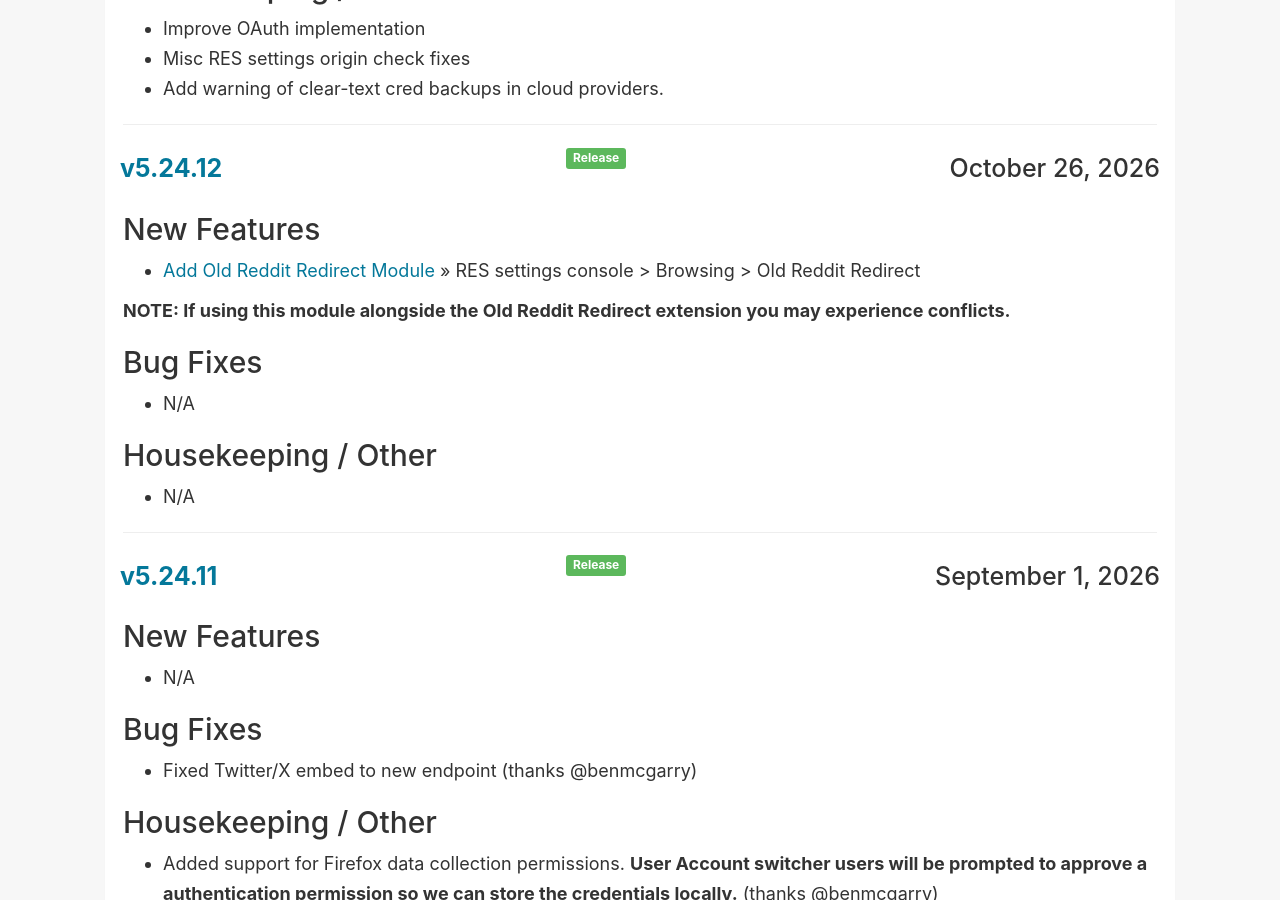
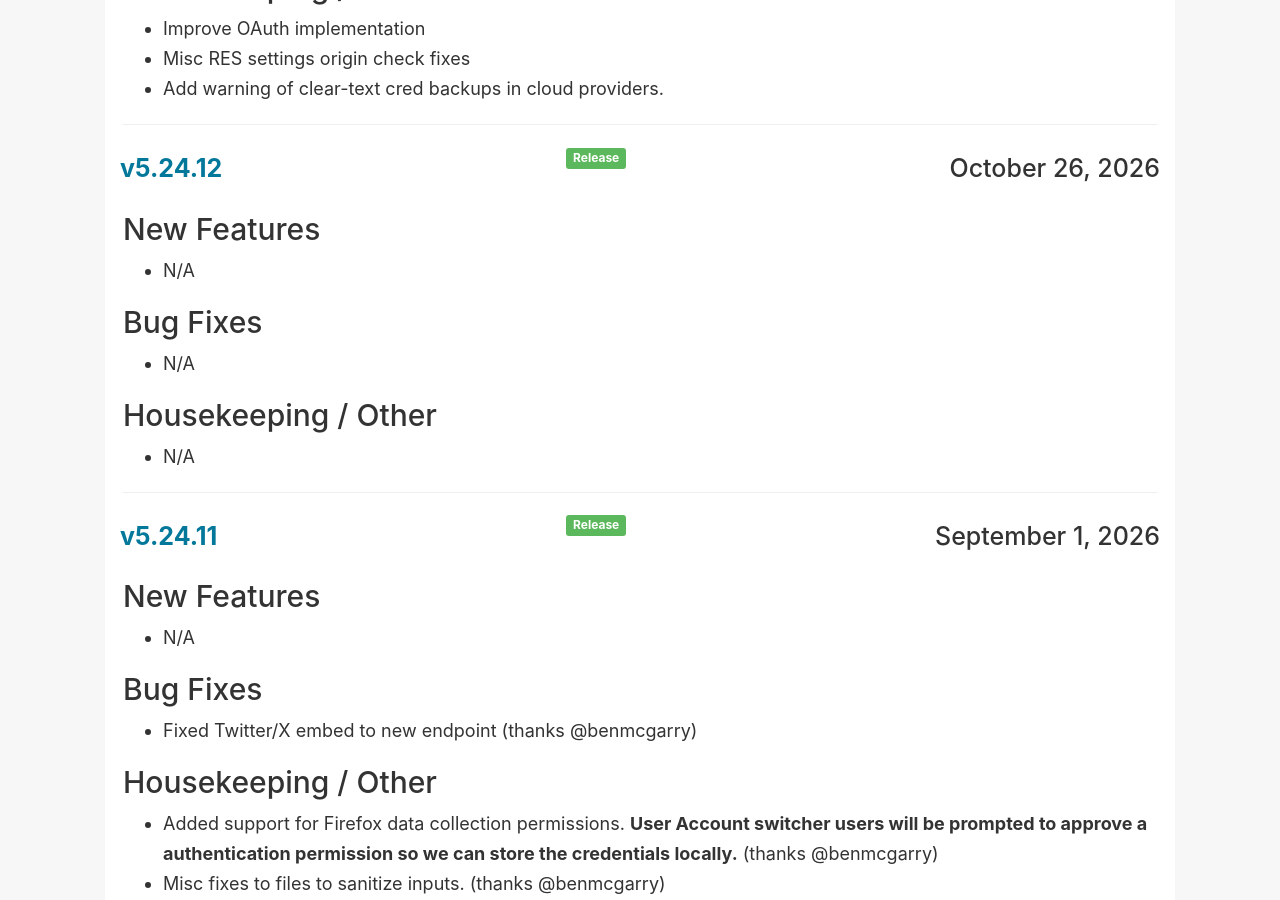
Before and after one commit to Reddit-Enhancement-Suite/Reddit-Enhancement-Suite.github.io, a Jekyll site: the page built from releases.html, in a window 1280 px wide and 900 px high, scrolled down 638 px. Built offline with Jekyll 4.4.1, drawn with Linux system fonts in a browser that asks for light colours.

Commit message:
Update features and remove conflict note
Removed note about conflicts with Old Reddit Redirect extension.

```diff
--- a/_posts/2026-10-26-52412.md
+++ b/_posts/2026-10-26-52412.md
@@ -8,9 +8,7 @@
 
 ### New Features
 
-- [Add Old Reddit Redirect Module](https://old.reddit.com/r/Enhancement/#res:settings/oldRedditRedirect) >> RES settings console > Browsing > Old Reddit Redirect
-
-**NOTE: If using this module alongside the Old Reddit Redirect extension you may experience conflicts.**
+- N/A
 
 ### Bug Fixes
 
```
